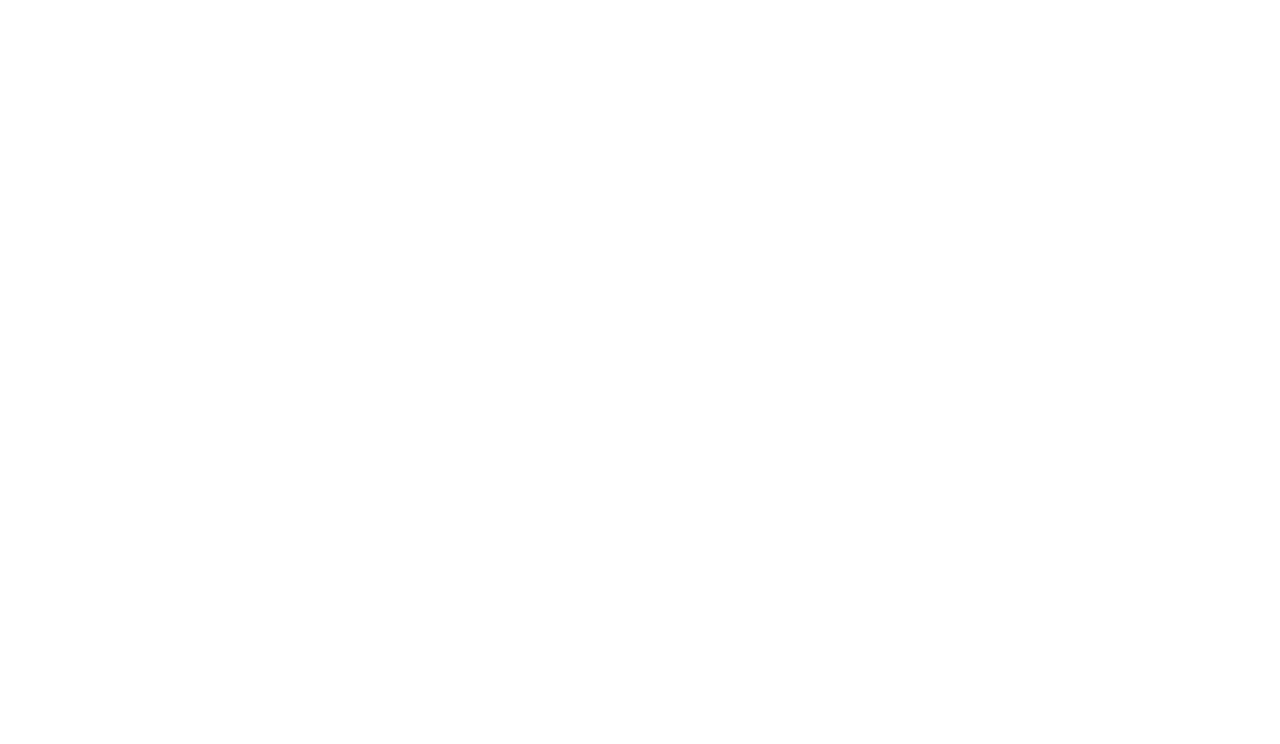
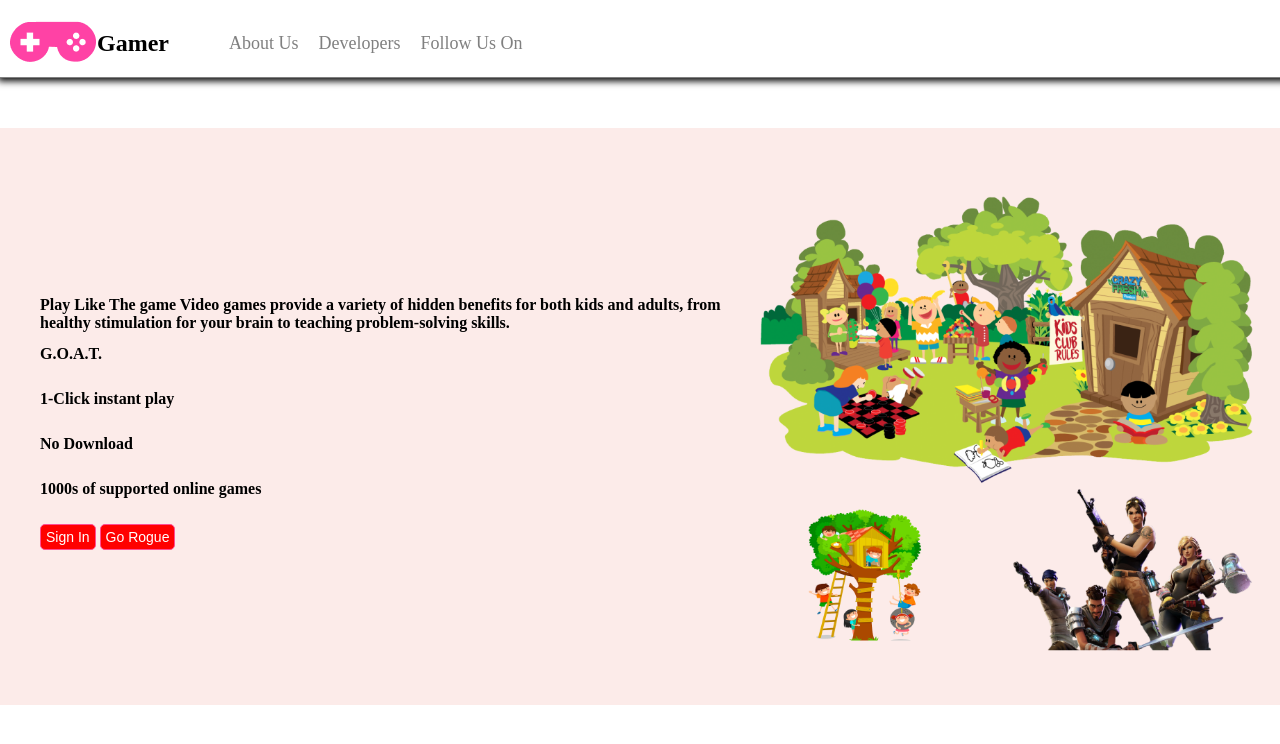
Before and after one commit to sohel4444/gaming-zone, a plain HTML site: page index.html in a window 1280 px wide. Drawn offline with Linux system fonts and the light colour scheme.

Commit message:
added to nav section and header section

```diff
--- a/index.html
+++ b/index.html
@@ -4,8 +4,46 @@
     <meta charset="UTF-8">
     <meta name="viewport" content="width=device-width, initial-scale=1.0">
     <title>gaming-zone</title>
+    <link rel="stylesheet" href="styles/styles.css">
 </head>
-<body>
+<body class="panda-body">
+    <!-- header section -->
+    <header>
+        <nav>
+            <div class="parent-header">
+                <div><img src="images/Frame.png" alt="" srcset="">
+                </div>
+                <div class="flex-row"><h1>Gamer</h1></div>
 
+                <div class="list-styles">
+                    <ul>
+                        <li>About Us</li>
+                        <li>Developers</li>
+                        <li>Follow Us On</li>
+                    </ul>
+                </div>
+            </div>
+        </nav>
+    </header>
+    <!-- main section -->
+    <main>
+        <!-- banner section -->
+        <section>
+            <div class="banner-section">
+                <div class="banner-left">
+                   <h1>Play Like The game Video games provide a variety of hidden benefits for both kids and adults, from healthy stimulation for your brain to teaching problem-solving skills.</h1>
+                   <h1>G.O.A.T.</h1>
+                   <h5>1-Click instant play</h5>
+                   <h5>No Download</h5>
+                   <h5>1000s of supported online games</h5>
+                   <button>Sign In</button>
+                   <button>Go Rogue</button>
+                </div>
+                <div>
+                    <img class="banner-img" src="images/Group 18.png" alt="" srcset="">
+                </div>
+            </div>
+        </section>
+    </main>
 </body>
 </html>
--- a/styles/styles.css
+++ b/styles/styles.css
@@ -0,0 +1,48 @@
+.panda-body{
+    width: 1300px;
+    margin: 0 auto;
+
+}
+/* header styles */
+.parent-header{
+    display: flex;
+    align-items: center;
+    border-bottom: 1px solid gray;
+    box-shadow: 0px 1px 7px 2px;
+    padding-left: 10px;
+    padding-top: 10px;
+}
+.list-styles ul{
+display: flex;
+}
+.list-styles ul li {
+    list-style: none;
+    font-size: 18px;
+    margin-left: 20px;
+    color: gray;
+}
+/* banner section */
+.banner-section{
+    margin-top: 50px;
+    background-color: #fcebe9;
+    padding: 50px 40px;
+    display: flex;
+    align-items: center;
+}
+.banner-left h1{
+      font-size: 16px;
+}
+.banner-left h5{
+     font-size: 16px;
+}
+.banner-left button{
+ font-size: 14px;
+ background-color: red;
+ color: #fff;
+ padding: 4px 5px;
+ border: 1px solid #ff4d93;
+ border-radius: 5px;
+}
+.banner-img{
+    width: 500px;
+}
```
